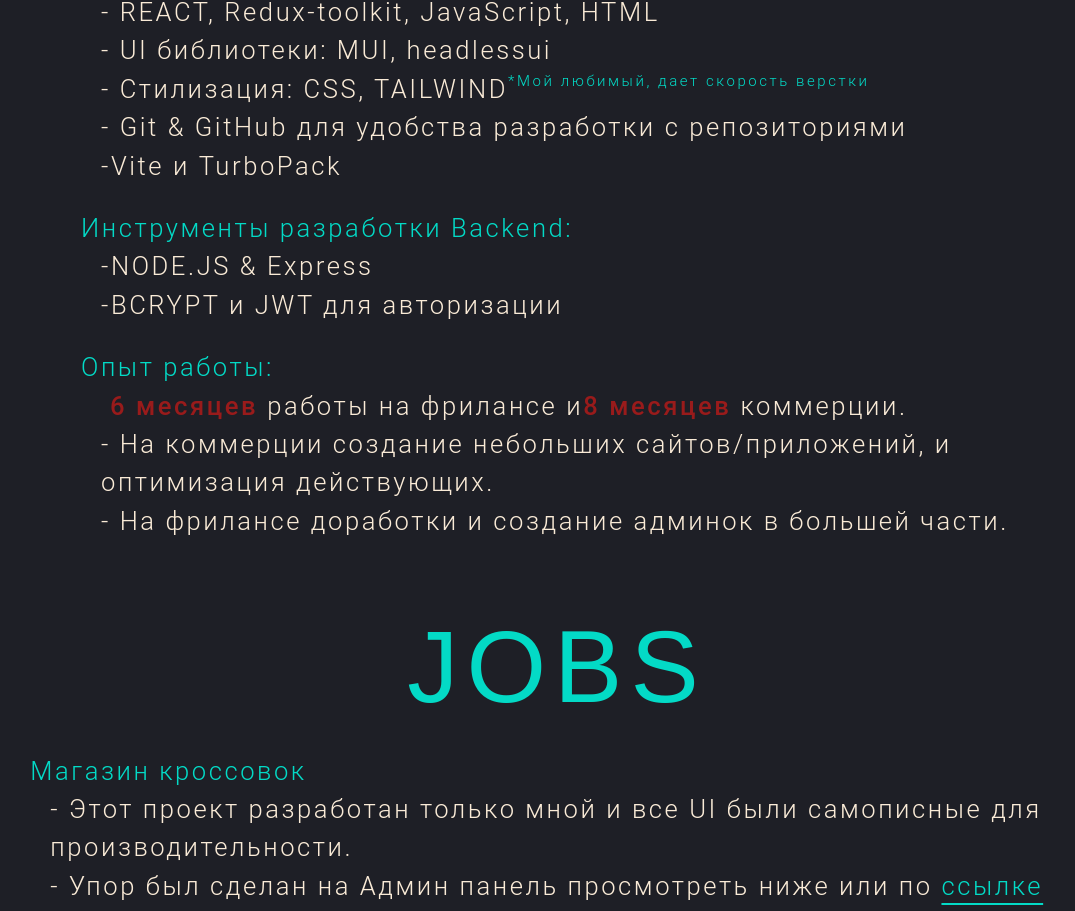
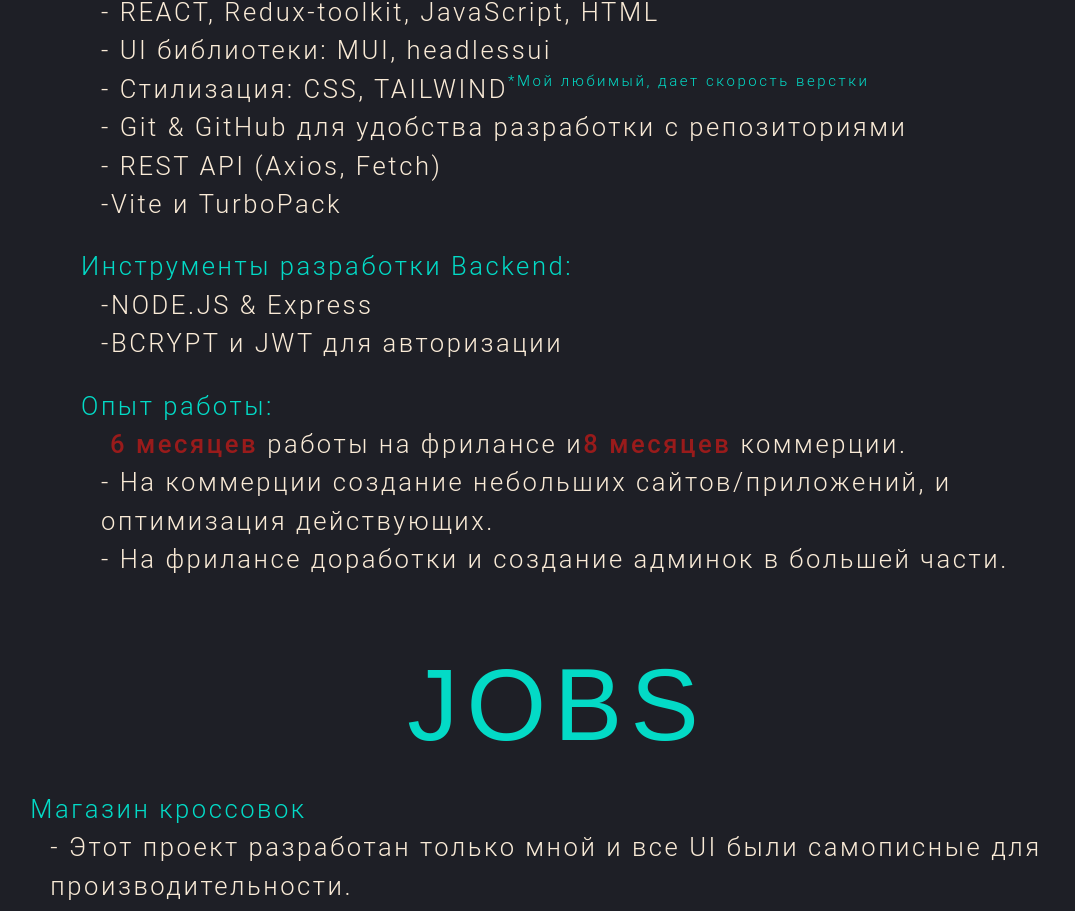
Before and after one commit to SiLLeCToff/portfolio, a Next.js app: page / in a window 1280 px wide. Shown: the part 1431-2342 px from the top of the page, without its empty margins (83-1158 px from the left). Built offline with nearby package versions, Linux system fonts and the light colour scheme.

Commit message:
fixes v3

```diff
--- a/app/page.tsx
+++ b/app/page.tsx
@@ -47,6 +47,7 @@ export default function Home() {
                     <h2>- UI библиотеки: MUI, headlessui</h2>
                     <h2 className="whitespace-nowrap flex items-start">- Стилизация: CSS, TAILWIND<p className="flex font-light xl:text-[15px] md:text-[15px] sm:text-[12px] text-[#03dac6] max-sm:hidden">*Мой любимый, дает скорость верстки</p></h2>
                     <h2>- Git & GitHub для удобства разработки с репозиториями</h2>
+                    <h2>- REST API (Axios, Fetch)</h2>
                     <h2>-Vite и TurboPack</h2>
                     <br/>
                     <h2><p className="text-[#03dac6] -translate-x-5">Инструменты разработки Backend:</p></h2>
```
